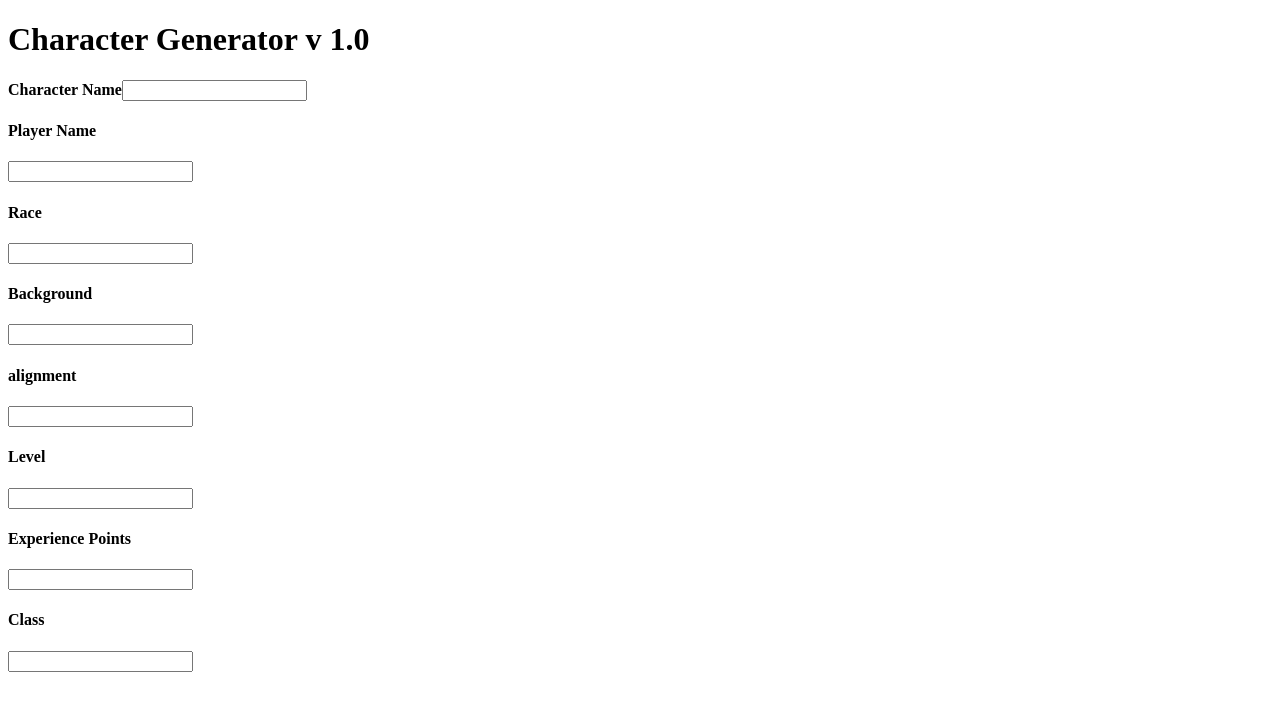
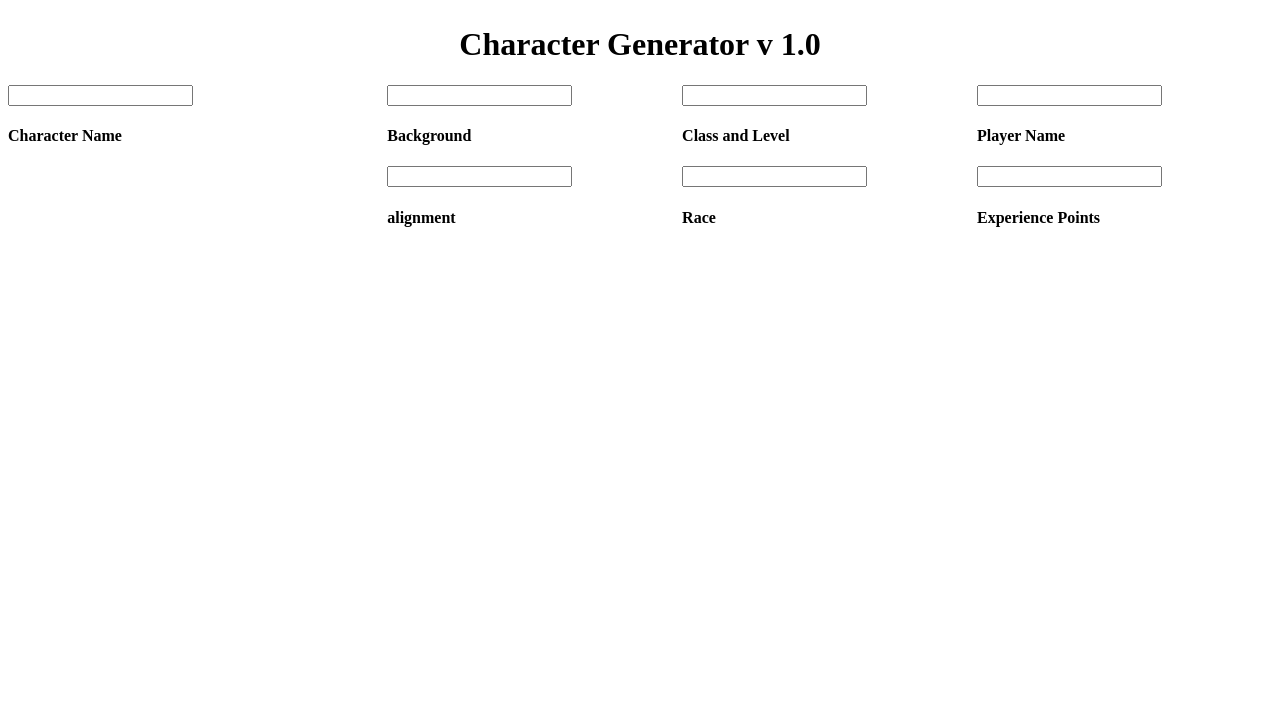
Before and after one commit to DBholt0311/Character-Generator, a plain HTML site: page index.html in a window 1280 px wide. Drawn offline with Linux system fonts and the light colour scheme.

Commit message:
alignment of top char meta info accomplished.

```diff
--- a/index.html
+++ b/index.html
@@ -8,23 +8,44 @@
     </head>
     <header>
         <h1>Character Generator v 1.0</h1>
-            <div id="charName"><h4>Character Name<input></h4></div>
-            <div id="charMeta">
-                <h4>Player Name</h4>
-                <input id="playerName">
-                <h4>Race</h4>
-                <input id="race">
-                <h4>Background</h4>
-                <input id="background">
-                <h4>alignment</h4>
-                <input id="alignment">
-                <h4>Level</h4>
-                <input id="level">
-                <h4>Experience Points</h4>
-                <input id="expPoints">
-                <h4>Class</h4>
-                <input id="class">
-    </div>
+
+        <div id="charName">
+            <input>
+            <h4>Character Name</h4>
+        </div>
+
+        <div id="charMeta">
+            <div id="top">
+               <div class="background">
+                   <input>
+                   <h4>Background</h4>
+               <div class="alignment">
+                   <input>
+                   <h4>alignment</h4>
+               </div>
+               </div>
+           </div>
+            <div id="top">
+                <div class="class">
+                    <input>
+                    <h4>Class and Level</h4>
+                <div class="race">
+                    <input>
+                    <h4>Race</h4>
+                </div>
+                </div>
+             </div>
+                <div id="right">
+                <div class="playerName">
+                    <input>
+                    <h4>Player Name</h4>
+                </div>
+                <div class="expPoints">
+                    <input>
+                    <h4>Experience Points</h4>
+                </div>
+            </div>
+        </div>
     </header>
     <body>
         <!--Left side column-->
@@ -49,6 +70,9 @@
         <div id="bonds"></div>
         <div id="flaws"></div>
         <div id="feats&Traits"></div>
-     <script src="client.js"></script>
+
+
+
+    <script src="client.js"></script>
     </body>
 </html>
--- a/styles.css
+++ b/styles.css
@@ -0,0 +1,25 @@
+h1 {
+    text-align: center;
+    padding-top: 5px;
+}
+/*create 2 columns in top section*/
+#charName {
+    width: 30%;
+    float: left;
+}
+
+#charMeta {
+    width: 70%;
+    float: right;
+}
+
+#top {
+    float: left;
+    width: 33.33%;
+}
+
+.row:after {
+    content:"";
+    display: table;
+    clear: both;
+}
```
